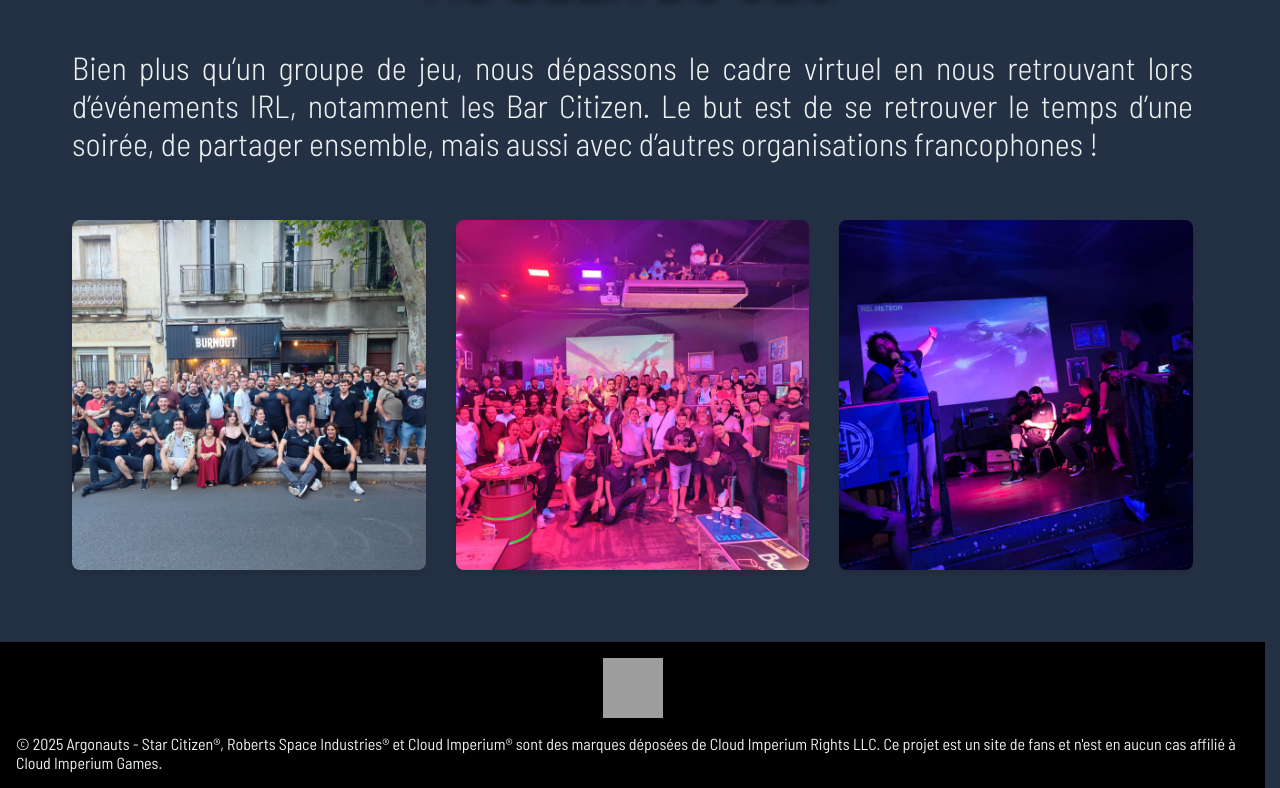
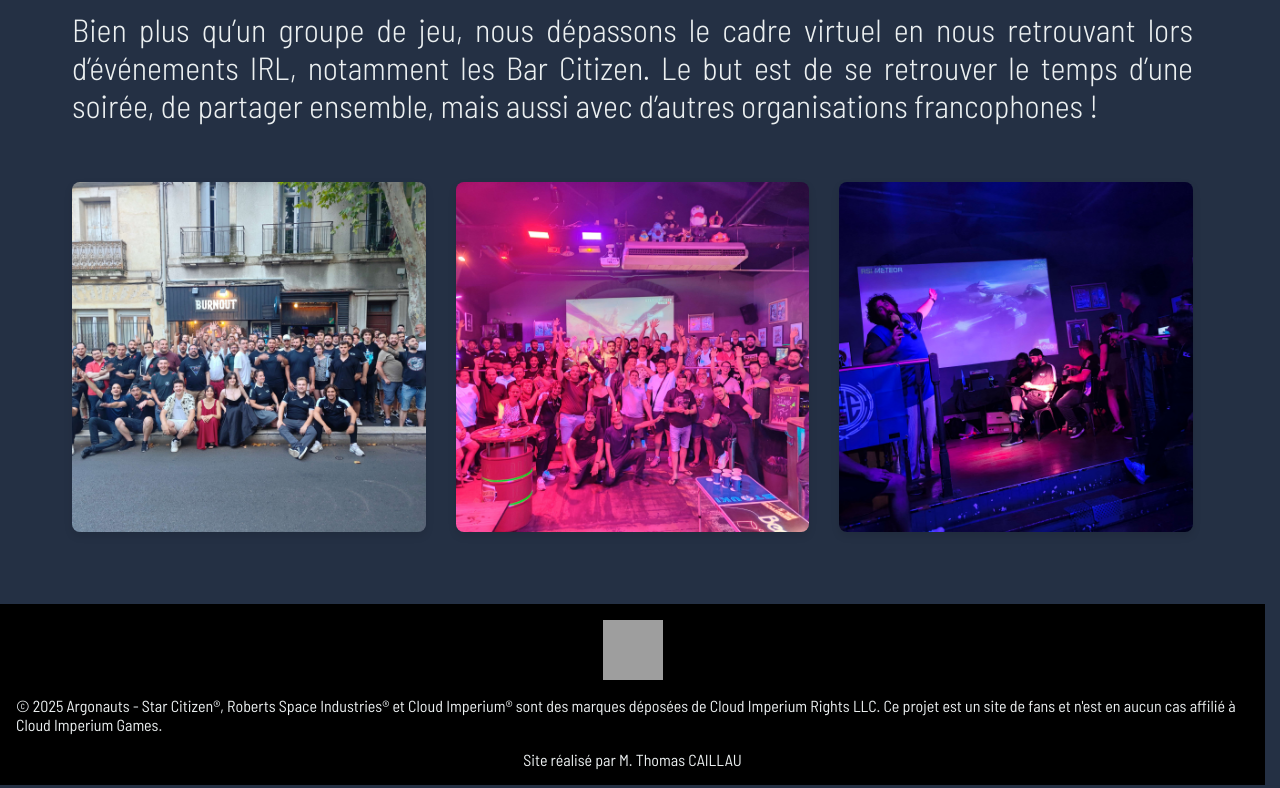
Before and after one commit to caillau-thomas/the-argonauts, a React (Vite) app: page / in a window 1280 px wide. Shown: the part 3725-4513 px from the top of the page. Built offline with nearby package versions, Linux system fonts and the light colour scheme; grey boxes are pictures that could not be loaded.

Commit message:
Refonte site ( Update mineure )

```diff
--- a/src/App.jsx
+++ b/src/App.jsx
@@ -59,6 +59,21 @@ const App = () => {
           projet est un site de fans et n'est en aucun cas affilié à Cloud
           Imperium Games.
         </Copyright>
+        <Copyright>
+          <a
+            href="https://caillau-thomas.github.io/portfolio/"
+            target="_blank"
+            rel="noopener noreferrer"
+            style={{
+              width:          '100%',
+              textAlign:      'center',
+              textDecoration: 'none',
+              color:          'inherit',
+            }}
+          >
+    Site réalisé par M. Thomas CAILLAU
+          </a>
+        </Copyright>
       </Footer>
     </Layout>
   )
--- a/src/Components/About.jsx
+++ b/src/Components/About.jsx
@@ -39,7 +39,6 @@ const About = () => {
             Au-delà des opérations de terrain, notre efficacité repose sur des rôles civils, industriels et logistiques, indispensables à la préparation, au soutien et à la pérennité de nos activités.
             <br /><br />
             Notre organisation adopte ainsi une approche multirôle, mobilisant l’ensemble des boucles de gameplay au service d’un engagement commun.
-            <br /><br />
             C’est cette complémentarité qui fait notre force et nous permet d’accompagner et de soutenir les autres.
           </P>
         </AboutCard>
```
